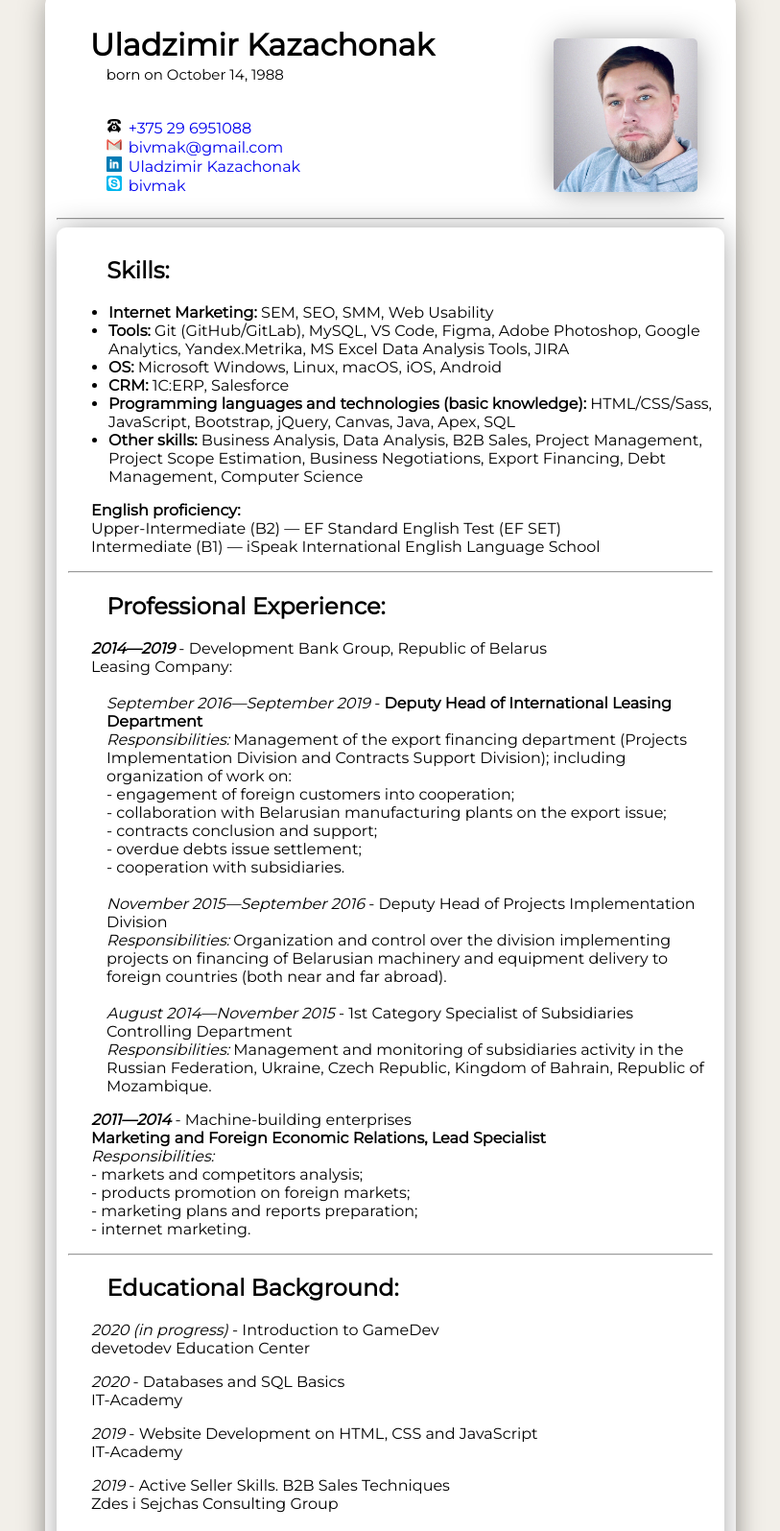
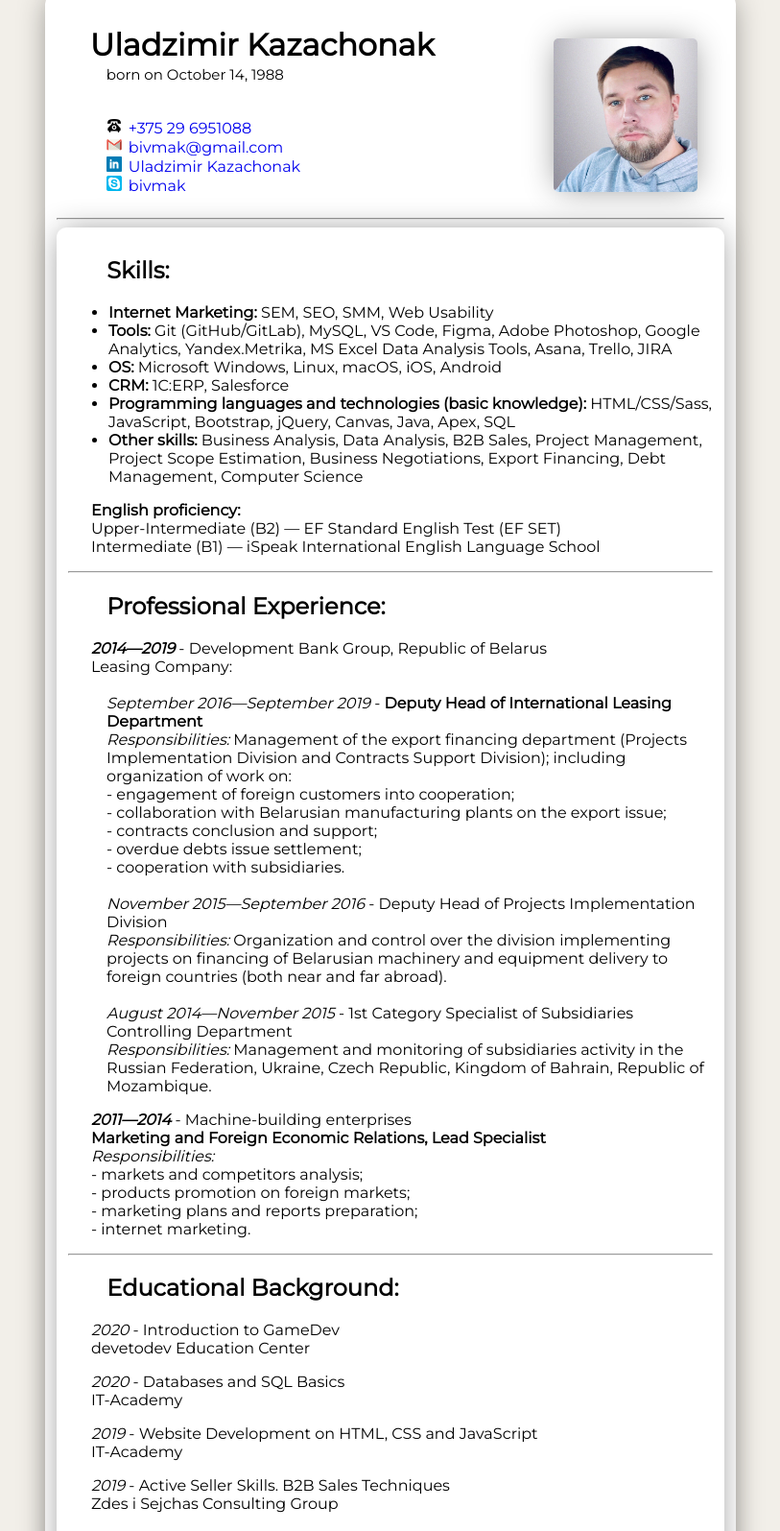
Before and after one commit to Uladzi/CV-UA, a plain HTML site: page index.html in a window 1280 px wide. Shown: the part 11-1606 px from the top of the page at 96% size, without its empty margins (233-1046 px from the left). Drawn offline with Linux system fonts and the light colour scheme.

Commit message:
feat: some adds

```diff
--- a/index.html
+++ b/index.html
@@ -29,7 +29,7 @@
         <h2>Skills:</h2>
         <ul class="skills-list">
           <li><strong>Internet Marketing:</strong> SEM, SEO, SMM, Web Usability</li>
-          <li><strong>Tools:</strong> Git (GitHub/GitLab), MySQL, VS Code, Figma, Adobe Photoshop, Google Analytics, Yandex.Metrika, MS Excel Data Analysis Tools, JIRA</li>
+          <li><strong>Tools:</strong> Git (GitHub/GitLab), MySQL, VS Code, Figma, Adobe Photoshop, Google Analytics, Yandex.Metrika, MS Excel Data Analysis Tools, Asana, Trello, JIRA</li>
           <li><strong>OS:</strong> Microsoft Windows, Linux, macOS, iOS, Android</li>
           <li><strong>CRM:</strong> 1C:ERP, Salesforce</li>
           <li><strong>Programming languages and technologies (basic knowledge):</strong> HTML/CSS/Sass, JavaScript, Bootstrap, jQuery, Canvas, Java, Apex, SQL </li>
@@ -58,7 +58,7 @@
       </section>
       <section>
         <h2>Educational Background:</h2>
-        <p><em>2020 (in progress)</em> - Introduction to GameDev<br>devetodev Education Center<br></p>
+        <p><em>2020</em> - Introduction to GameDev<br>devetodev Education Center<br></p>
         <p><em>2020</em> - Databases and SQL Basics<br>IT-Academy<br></p>
         <p><em>2019</em> - Website Development on HTML, CSS and JavaScript<br>IT-Academy<br></p>
         <p><em>2019</em> - Active Seller Skills. B2B Sales Techniques<br> Zdes i Sejchas Consulting Group<br></p>
```
